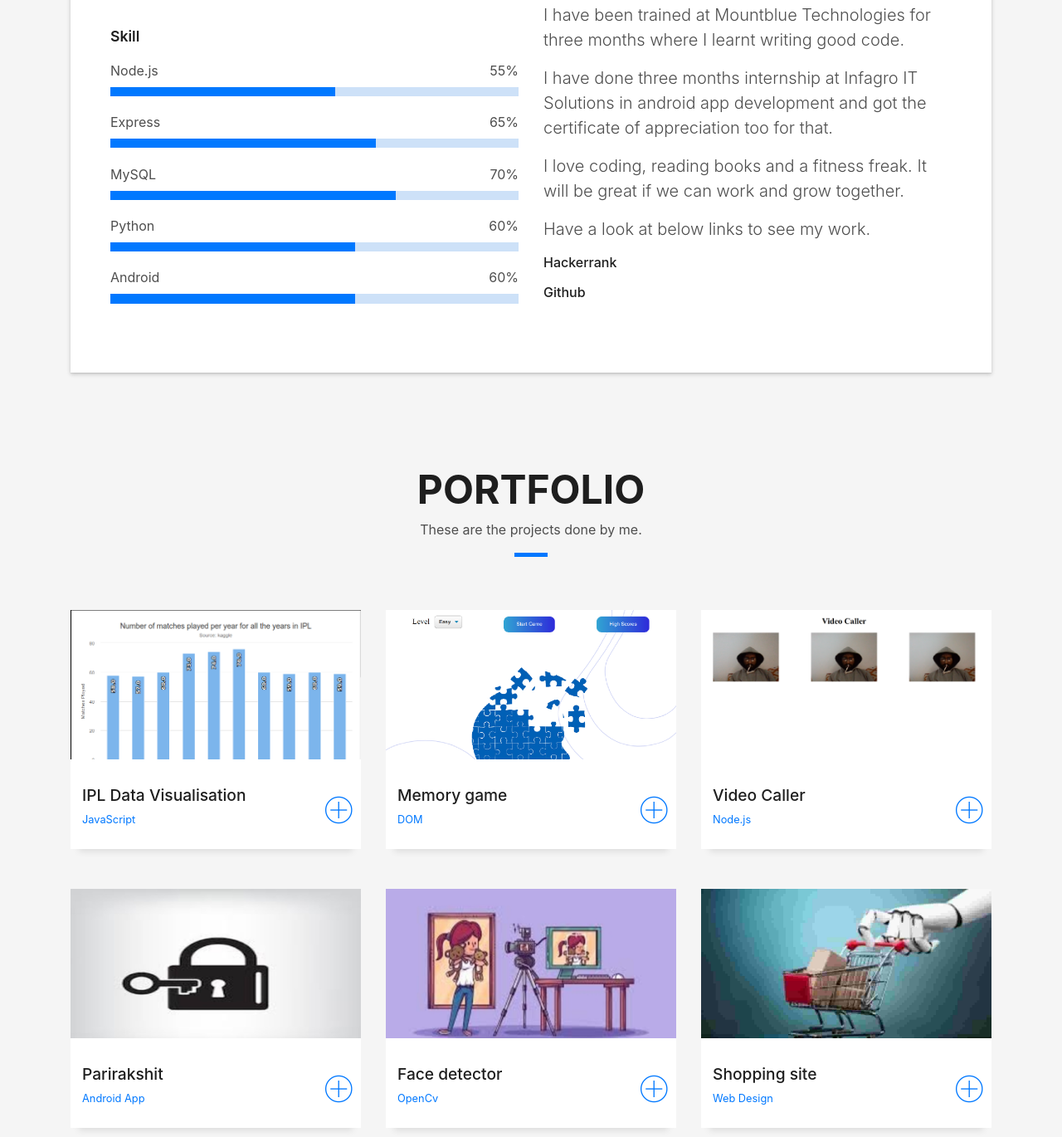
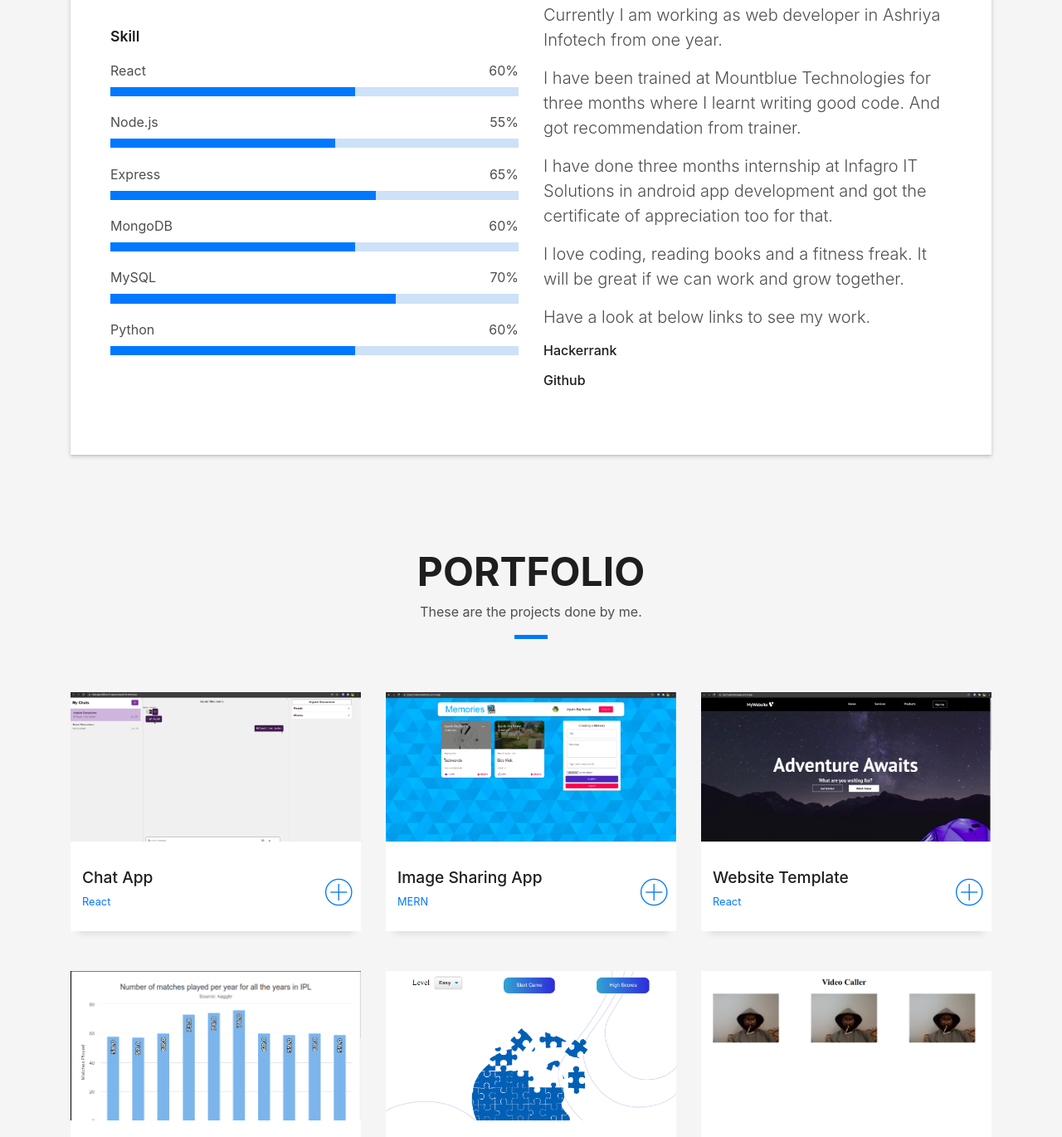
Before and after one commit to f4ayush/My-portfolio, a plain HTML site: page index.html in a window 1280 px wide. Shown: the part 1117-2487 px from the top of the page at 83% size. Drawn offline with Linux system fonts and the light colour scheme; files whose address does not match are found by name.

Commit message:
Added new projects

```diff
--- a/index.html
+++ b/index.html
@@ -99,6 +99,11 @@
                 </div>
                 <div class="skill-mf">
                   <p class="title-s">Skill</p>
+                  <span>React</span> <span class="pull-right">60%</span>
+                  <div class="progress">
+                    <div class="progress-bar" role="progressbar" style="width: 60%" aria-valuenow="60" aria-valuemin="0"
+                      aria-valuemax="100"></div>
+                  </div>
                   <span>Node.js</span> <span class="pull-right">55%</span>
                   <div class="progress">
                     <div class="progress-bar" role="progressbar" style="width: 55%;" aria-valuenow="55"
@@ -109,18 +114,17 @@
                     <div class="progress-bar" role="progressbar" style="width: 65%" aria-valuenow="65" aria-valuemin="0"
                       aria-valuemax="100"></div>
                   </div>
-
+                  <span>MongoDB</span> <span class="pull-right">60%</span>
+                  <div class="progress">
+                    <div class="progress-bar" role="progressbar" style="width: 60%" aria-valuenow="60" aria-valuemin="0"
+                      aria-valuemax="100"></div>
+                  </div>
                   <span>MySQL</span> <span class="pull-right">70%</span>
                   <div class="progress">
                     <div class="progress-bar" role="progressbar" style="width: 70%" aria-valuenow="70" aria-valuemin="0"
                       aria-valuemax="100"></div>
                   </div>
                   <span>Python</span> <span class="pull-right">60%</span>
-                  <div class="progress">
-                    <div class="progress-bar" role="progressbar" style="width: 60%" aria-valuenow="60" aria-valuemin="0"
-                      aria-valuemax="100"></div>
-                  </div>
-                  <span>Android</span> <span class="pull-right">60%</span>
                   <div class="progress">
                     <div class="progress-bar" role="progressbar" style="width: 60%" aria-valuenow="60" aria-valuemin="0"
                       aria-valuemax="100"></div>
@@ -135,11 +139,14 @@
                     </h5>
                   </div>
                   <p class="lead">
-                    I am graduated from SLIET in Computer Science. I am a fresher looking for the opportunities to
+                    I am graduated from SLIET in Computer Science. I am a full stack developer looking for the opportunities to
                     polish my skills.
                   </p>
                   <p class="lead">
-                    I have been trained at Mountblue Technologies for three months where I learnt writing good code.
+                    Currently I am working as web developer in Ashriya Infotech from one year.
+                  </p>
+                  <p class="lead">
+                    I have been trained at Mountblue Technologies for three months where I learnt writing good code. And got recommendation from trainer.
                   </p>
                   <p class="lead">
                     I have done three months internship at Infagro IT Solutions in android app development and got the
@@ -185,6 +192,83 @@
         </div>
       </div>
       <div class="row">
+
+        <div class="col-md-4">
+          <div class="work-box">
+            <a href="https://chat-app-ebon-xi.vercel.app/">
+              <div class="work-img">
+                <img src="img/chat-app.png" alt="" class="img-fluid">
+              </div>
+              <div class="work-content">
+                <div class="row">
+                  <div class="col-sm-8">
+                    <h2 class="w-title">Chat App</h2>
+                    <div class="w-more">
+                      <span class="w-ctegory">React</span>
+                    </div>
+                  </div>
+                  <div class="col-sm-4">
+                    <div class="w-like">
+                      <span class="ion-ios-plus-outline"></span>
+                    </div>
+                  </div>
+                </div>
+              </div>
+            </a>
+          </div>
+        </div>
+
+
+        <div class="col-md-4">
+          <div class="work-box">
+            <a href="https://project-mern-memories.vercel.app/">
+              <div class="work-img">
+                <img src="img/memories.png" alt="" class="img-fluid">
+              </div>
+              <div class="work-content">
+                <div class="row">
+                  <div class="col-sm-8">
+                    <h2 class="w-title">Image Sharing App</h2>
+                    <div class="w-more">
+                      <span class="w-ctegory">MERN</span>
+                    </div>
+                  </div>
+                  <div class="col-sm-4">
+                    <div class="w-like">
+                      <span class="ion-ios-plus-outline"></span>
+                    </div>
+                  </div>
+                </div>
+              </div>
+            </a>
+          </div>
+        </div>
+
+
+        <div class="col-md-4">
+          <div class="work-box">
+            <a href="https://react-website-kappa.vercel.app/">
+              <div class="work-img">
+                <img src="img/web-template.png" alt="" class="img-fluid">
+              </div>
+              <div class="work-content">
+                <div class="row">
+                  <div class="col-sm-8">
+                    <h2 class="w-title">Website Template</h2>
+                    <div class="w-more">
+                      <span class="w-ctegory">React</span>
+                    </div>
+                  </div>
+                  <div class="col-sm-4">
+                    <div class="w-like">
+                      <span class="ion-ios-plus-outline"></span>
+                    </div>
+                  </div>
+                </div>
+              </div>
+            </a>
+          </div>
+        </div>
 
         <div class="col-md-4">
           <div class="work-box">
```
Also changed, not shown: img/chat-app.png (added), img/dob.png (added), img/memories.png (added), img/web-template.png (added).
